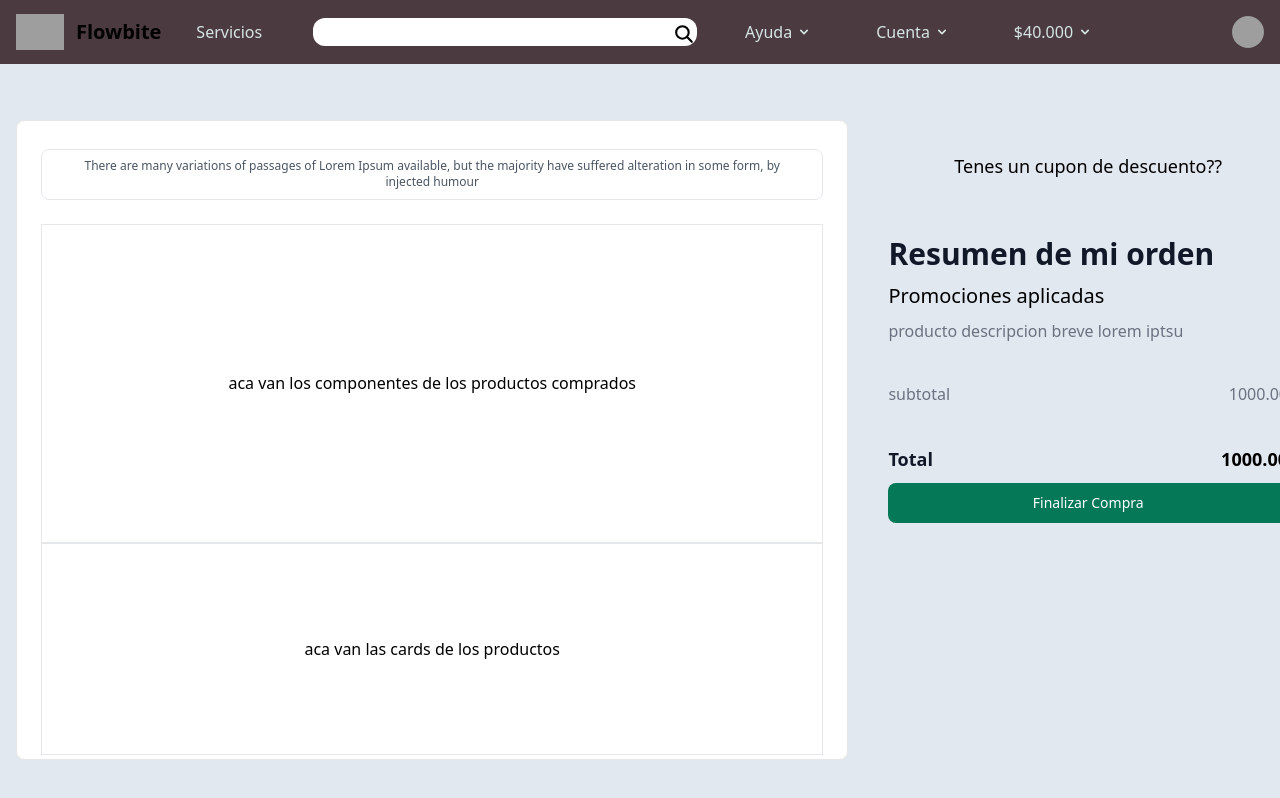
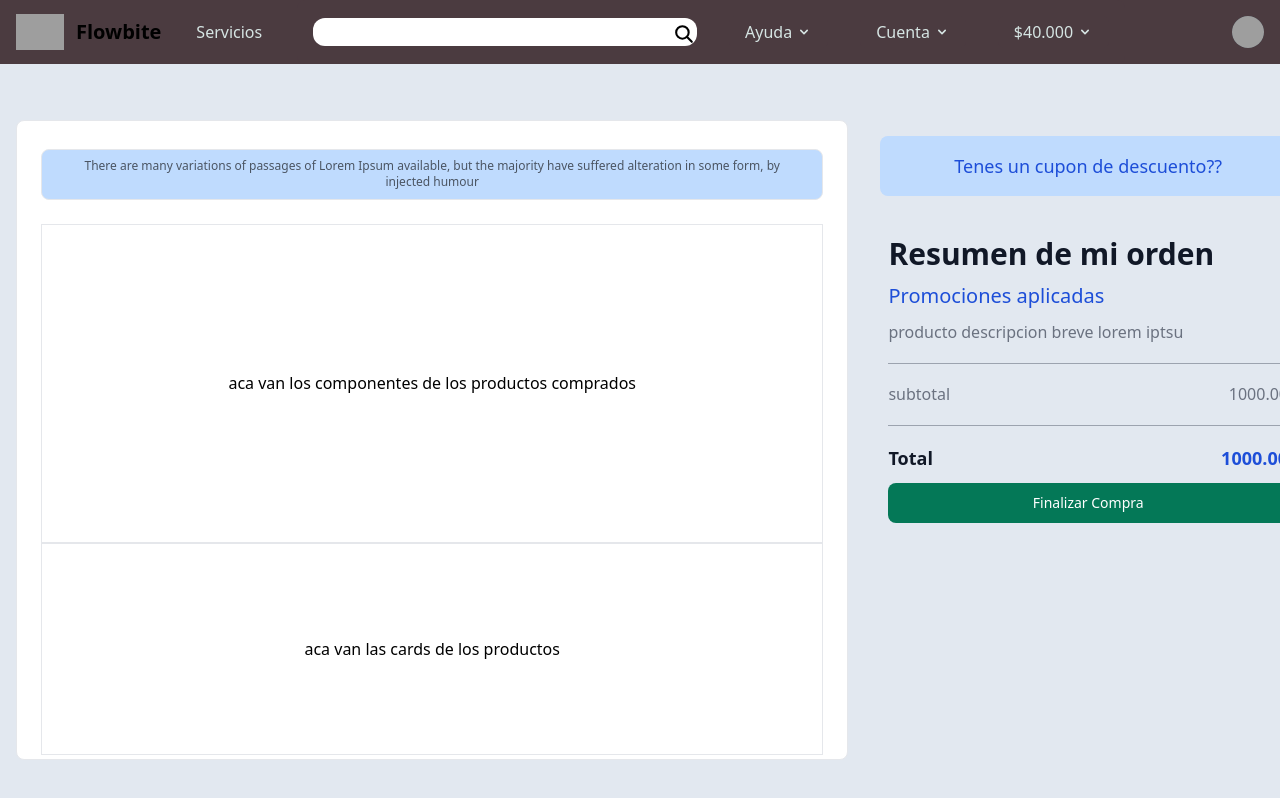
Before and after one commit to PetFriendlyUniverse/Henry-Pf, a React (Vite) app in the folder client/: page /shop/checkout in a window 1280 px wide. Built offline with nearby package versions, Linux system fonts and the light colour scheme; grey boxes are pictures that could not be loaded.

Commit message:
fix en colores tailwind

```diff
--- a/client/src/pages/ecommerce/Checkout/Checkout.jsx
+++ b/client/src/pages/ecommerce/Checkout/Checkout.jsx
@@ -3,7 +3,7 @@ function Checkout() {
     <div className="flex h-screen w-screen items-center justify-center bg-slate-200 pt-20">
       <div className="my-4 flex h-screen max-h-[80vh] min-w-[60vw] flex-row items-center justify-center ">
         <div className="m-4 flex h-full w-4/6 flex-col  items-center justify-center rounded-lg border bg-white px-6 ">
-          <div className="bg-blue-200 m-6 flex h-[8%] w-full items-center justify-center rounded-lg border px-6 text-center  text-xs  text-gray-600">
+          <div className="m-6 flex h-[8%] w-full items-center justify-center rounded-lg border bg-blue-200 px-6 text-center  text-xs  text-gray-600">
             There are many variations of passages of Lorem Ipsum available, but
             the majority have suffered alteration in some form, by injected
             humour
@@ -16,28 +16,28 @@ function Checkout() {
           </div>
         </div>
         <div className=" flex h-4/6 w-2/6 flex-col self-start ">
-          <div className="bg-blue-200 text-blue-700 m-4 flex  h-1/6 w-full items-center justify-center  rounded-lg text-lg">
+          <div className="m-4 flex h-1/6 w-full  items-center justify-center rounded-lg bg-blue-200  text-lg text-blue-700">
             Tenes un cupon de descuento??
           </div>
           <div className="m-4 flex h-5/6 w-full flex-col items-center justify-between  p-2">
             <h1 className=" self-start text-3xl font-bold  text-gray-900">
               Resumen de mi orden
             </h1>
-            <h3 className="text-blue-700 self-start text-xl font-medium">
+            <h3 className="self-start text-xl font-medium text-blue-700">
               Promociones aplicadas
             </h3>
             <span className="self-start text-gray-500">
               producto descripcion breve lorem iptsu
             </span>
-            <hr className="my-2 h-1 border-0 bg-gray-700" />
+            <hr className="my-2 h-[0.10rem] w-full border-0 bg-gray-400" />
             <div className="flex w-full justify-between">
               <span className="text-gray-500">subtotal</span>
               <span className="text-gray-500">1000.00</span>
             </div>
-            <hr className="my-2 h-1 border-0 bg-gray-700" />
+            <hr className="my-2 h-[0.10rem] w-full border-0 bg-gray-400" />
             <div className="flex w-full  justify-between text-lg">
               <h3 className=" font-bold text-gray-900">Total</h3>
-              <h3 className=" text-blue-700  font-bold">1000.00</h3>
+              <h3 className=" font-bold  text-blue-700">1000.00</h3>
             </div>
 
             <button
--- a/client/tailwind.config.cjs
+++ b/client/tailwind.config.cjs
@@ -2,27 +2,20 @@
 module.exports = {
   content: ["./index.html", "./src/**/*.{js,jsx}"],
   theme: {
-
     extend: {
       colors: {
         primary: "#4B3B40",
         secondary: "#82735C",
         crem: "#CACFD6",
         lightwhite: "#D6E5E3",
-        yellow: "#E1BC29",
         customProfile: "#f8f7ff",
-        green: "#40916c",
         greenHover: "#2d6a4f",
-        red: "#dc2f02",
         redHover: "#6a040f",
-        blue: "#023e8a",
         blueHover: "#03045e",
         grey: "#e9ecef",
         greyHover: "#ced4da",
-        white: "#ffff",
       },
     },
-
   },
   plugins: [],
 };
```
